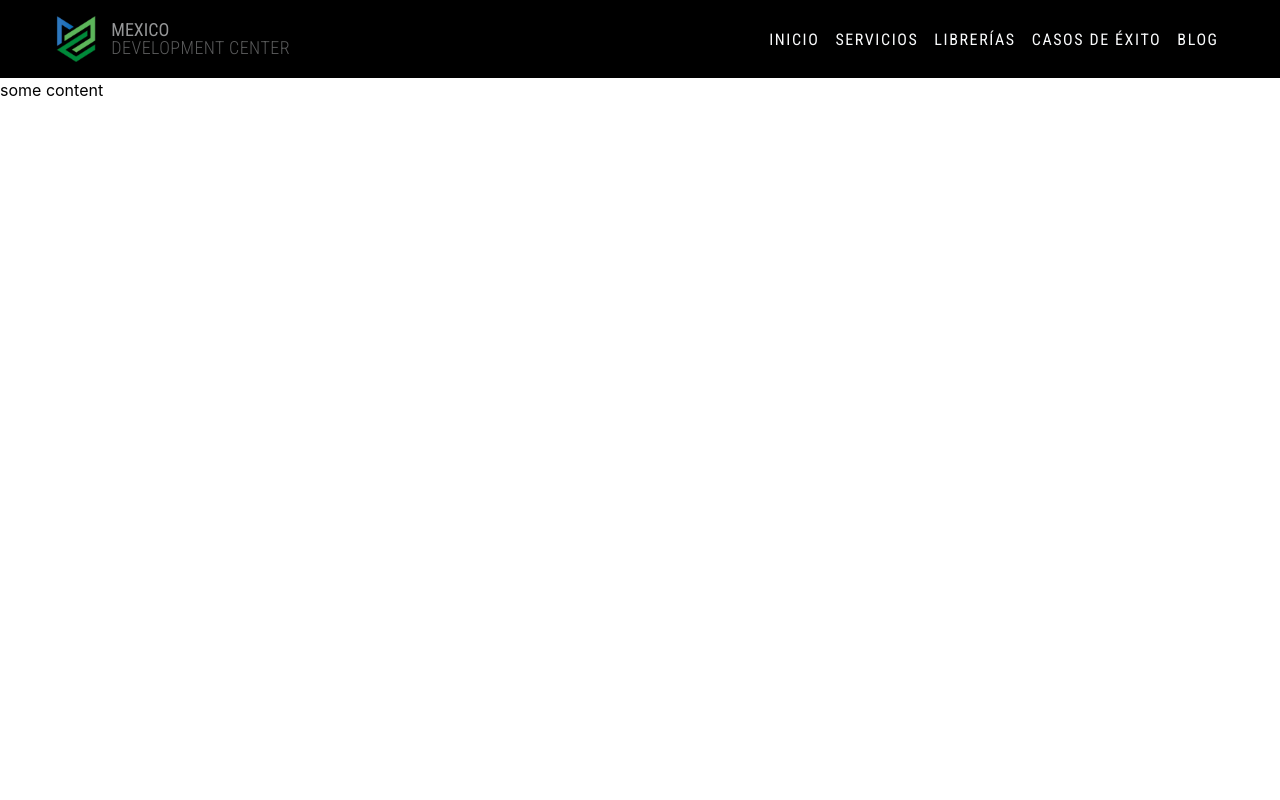
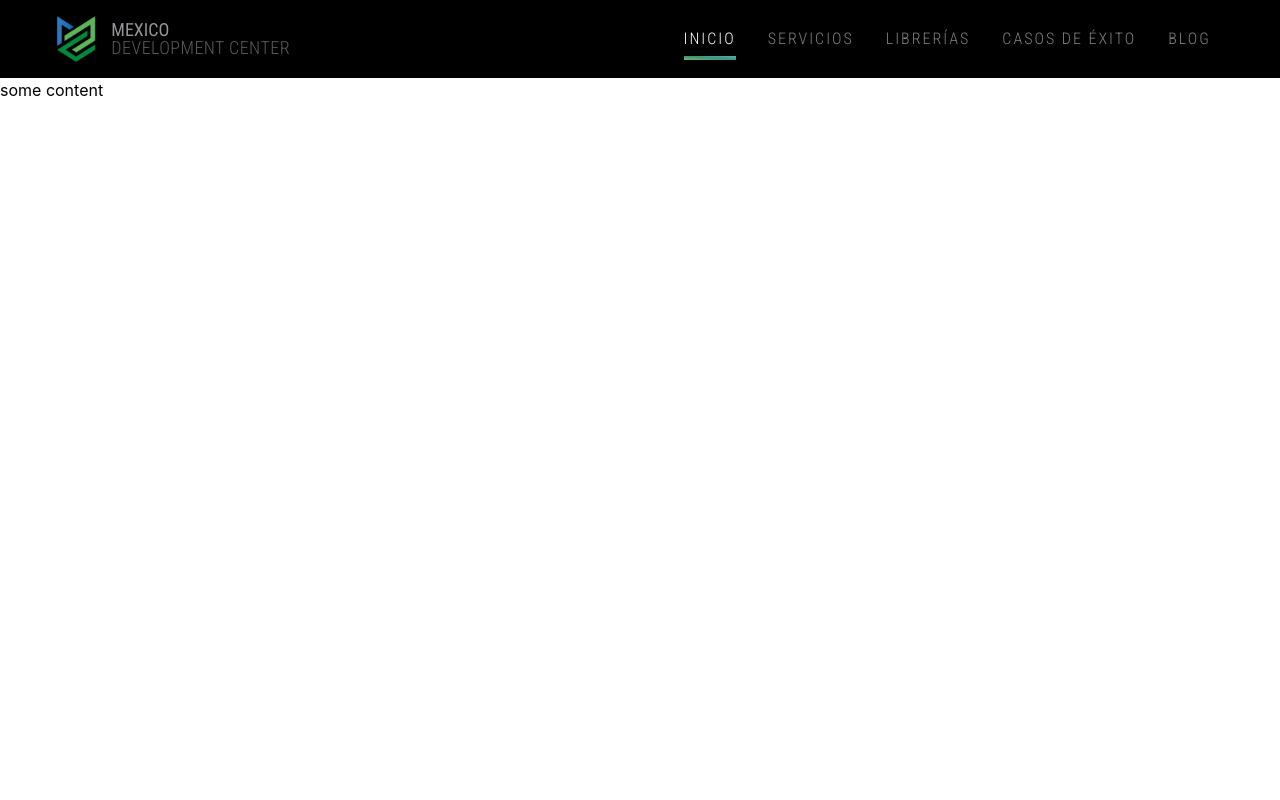
Before and after one commit to GeraAlcantara/mdc-webapp, a Next.js app: page / in a window 1280 px wide. Shown: the top 800 px of the page. Built offline with nearby package versions, Linux system fonts and the light colour scheme.

Commit message:
nav bar link

```diff
--- a/components/data/MenuItems.jsx
+++ b/components/data/MenuItems.jsx
@@ -1,8 +1,8 @@
 export const MENU_ITEMS = [
-        {name:'inicio', slug: 'inicio' },
+        {name:'inicio', slug: '/' },
         {name:'servicios', slug: 'servicios' },
-        {name:'Librerías', slug: 'Librerías' },
-        {name:'Casos de éxito', slug: 'Casos de éxito' },
+        {name:'Librerías', slug: 'Librerias' },
+        {name:'Casos de éxito', slug: 'Casos-de-exito' },
         {name:'blog', slug: 'blog' },
       ]
 export default MENU_ITEMS
--- a/components/ui/NavLink.jsx
+++ b/components/ui/NavLink.jsx
@@ -1,4 +1,7 @@
 import Link from 'next/link'
+import { useRouter } from 'next/router'
+import styles from '../../styles/NavLinks.module.css'
+
 /**
  * @param {Object} props - link properties
  * @param {string} [props.linkText] - texto del Link
@@ -6,10 +9,11 @@ import Link from 'next/link'
  * @returns
  */
 function NavLink({linkText = 'addtext', slug = 'addtext'}) {
+  const router = useRouter();
   return (
-    <li className='mx-2'>
+    <li className={`${styles.navbar__item} mx-4`}>
         <Link href={slug.toLowerCase()} >
-            <a className='font-RobotoCondense font-normal text-gray-50 tracking-widest uppercase text-base'>{linkText}</a>
+            <a className={` font-RobotoCondense font-normal text-gray-50 tracking-widest uppercase text-base ${router.pathname === '/'+slug || router.pathname === slug  ? styles.active : ''}` } >{linkText}</a>
         </Link>
     </li>
   )
--- a/pages/_document.js
+++ b/pages/_document.js
@@ -6,7 +6,7 @@ class MyDocument extends Document {
       <Html>
         <Head>
           <link rel='preconnect' href='https://fonts.googleapis.com' />
-          <link rel='preconnect' href='https://fonts.gstatic.com' crossorigin />
+          <link rel='preconnect' href='https://fonts.gstatic.com' />
           <link href='https://fonts.googleapis.com/css2?family=Roboto+Condensed:wght@300;400;700&display=swap' rel='stylesheet' />
         </Head>
         <body>
--- /dev/null
+++ b/pages/servicios.js
@@ -0,0 +1,35 @@
+import Head from "next/head";
+import Image from "next/image";
+import Header from '../components/ui/Header';
+import styles from "../styles/Home.module.css";
+
+export default function Servicios() {
+    return (
+      <div >
+        <Head>
+          <title>Create Next App</title>
+          <meta name='description' content='Generated by create next app' />
+          <link rel='icon' href='/favicon.ico' />
+        </Head>
+
+        <Header />
+
+        <div className='h-screen'>
+          <p>some content</p>
+        </div>
+
+        <footer className={styles.footer}>
+          <a
+            href='https://vercel.com?utm_source=create-next-app&utm_medium=default-template&utm_campaign=create-next-app'
+            target='_blank'
+            rel='noopener noreferrer'
+          >
+            Powered by{" "}
+            <span className={styles.logo}>
+              <Image src='/vercel.svg' alt='Vercel Logo' width={72} height={16} />
+            </span>
+          </a>
+        </footer>
+      </div>
+    );
+  }
--- /dev/null
+++ b/styles/NavLinks.module.css
@@ -0,0 +1,62 @@
+.navbar__item {
+  width: max-content;
+}
+
+.navbar__item a {
+  letter-spacing: 2px;
+  font-weight: 100;
+  display: block;
+  position: relative;
+  transition: all 0.3s ease;
+  opacity: 0.5;
+}
+
+.navbar__item a:hover {
+  opacity: 0.95;
+}
+
+.navbar__item a:hover::before, .navbar__item a:hover::after {
+  width: 100%;
+  left: 0;
+}
+
+.navbar__item a.active {
+  opacity: 1;
+}
+
+.navbar__item a.active:before {
+  z-index: 2000;
+}
+
+.navbar__item a::before {
+  transition: width 0.25s cubic-bezier(0.51, 0.18, 0, 0.88) 0.1s;
+  background: #4c76b8;
+}
+
+.navbar__item a::after, .navbar__item a::before {
+  content: "";
+  position: absolute;
+  top: calc(100% + 5px);
+  width: 0;
+  right: 0;
+  height: 4px;
+}
+
+.active {
+  opacity: 1;
+}
+.active:after {
+  background: #7cb25f;
+  background-image: linear-gradient(to right top, #008793, #00bf72, #a8eb12);
+  width: 100% !important;
+  left: 0;
+}
+.active:before {
+  z-index: 2000;
+}
+
+.navbar__item a::after {
+  transition: width 0.2s cubic-bezier(0.29, 0.18, 0.26, 0.83);
+  background: #7cb25f;
+  background-image: linear-gradient(to right top, #7cb25f, #3b967c, #4cafb8);
+}
```
